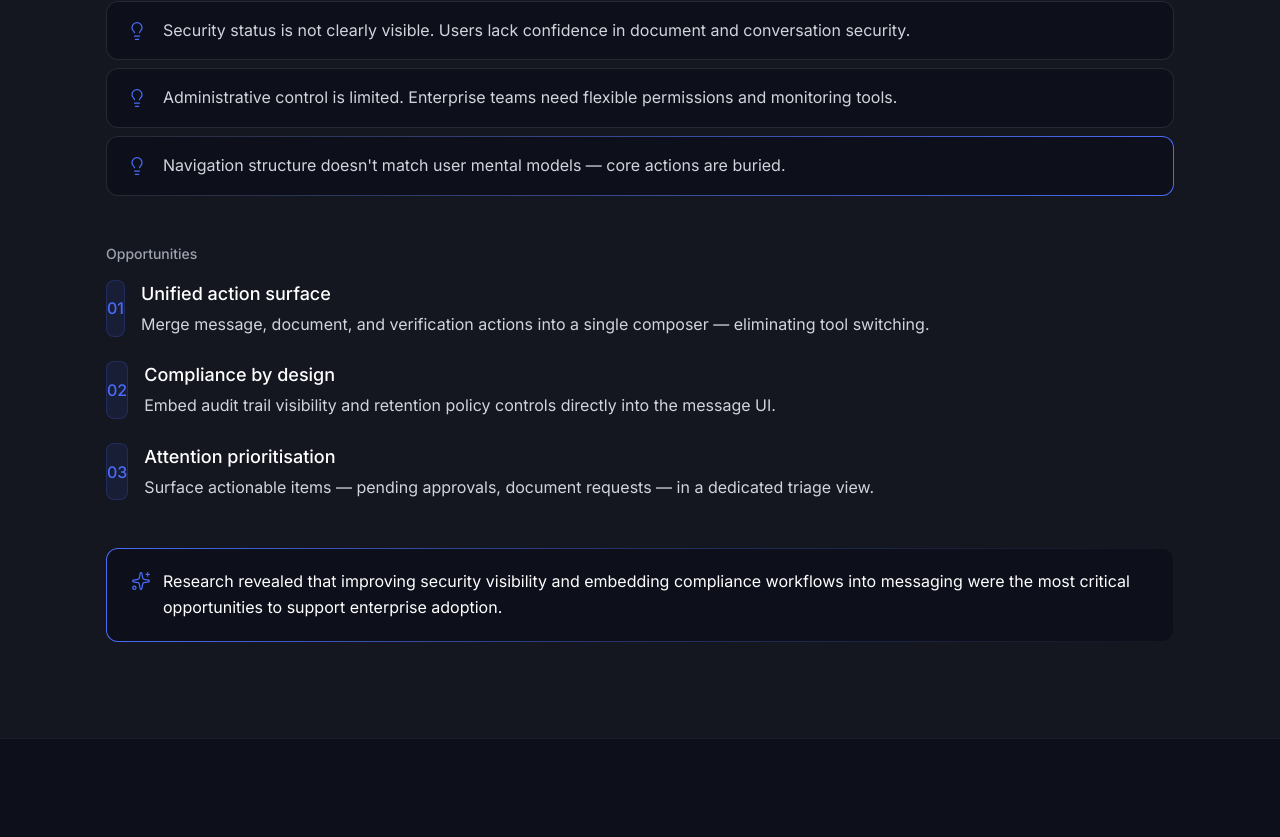
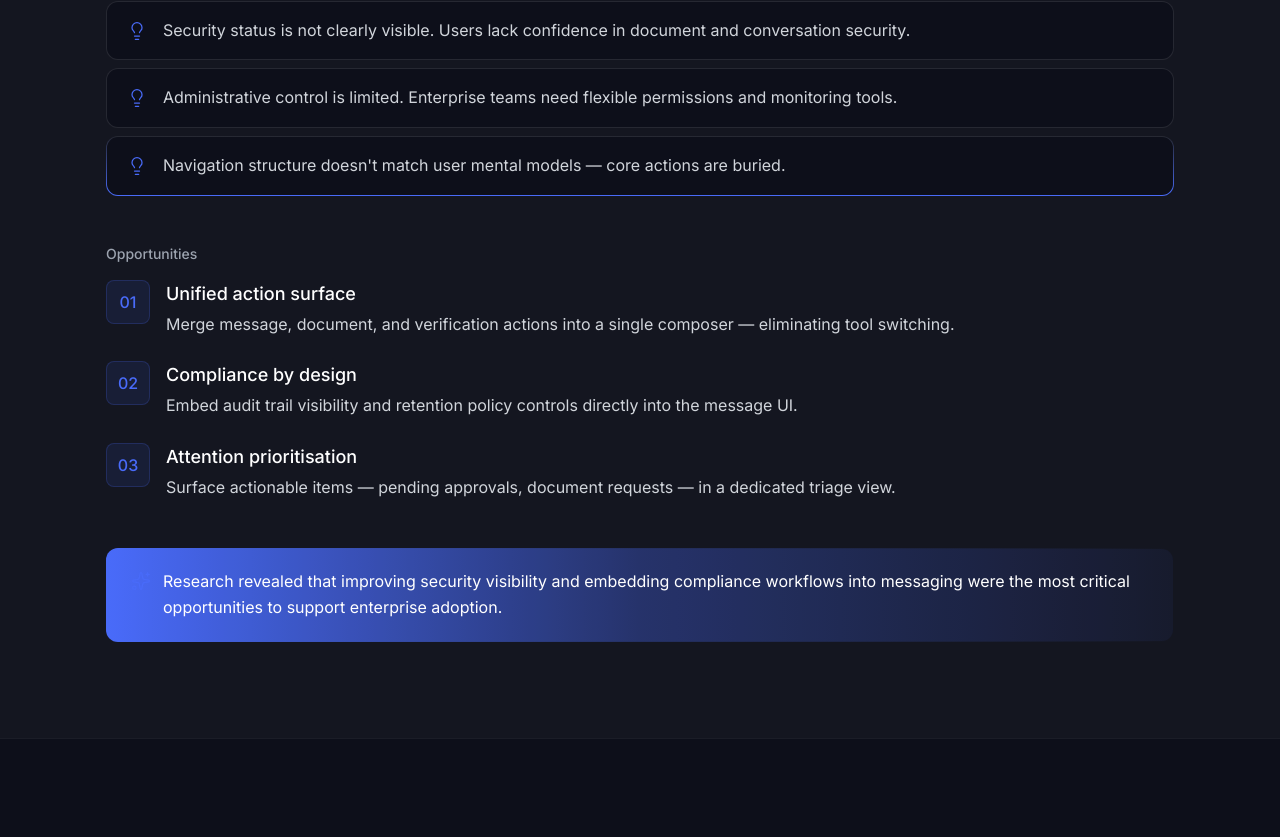
Before and after one commit to AlonaRyzhenko/alyona-portfolio, a Next.js app: page /work/messenger in a window 1280 px wide. Shown: the part 4100-4937 px from the top of the page. Built offline with nearby package versions, Linux system fonts and the light colour scheme.

Commit message:
Refine insights & opportunities: gradient borders, number squares, summary card tint

```diff
--- a/app/work/messenger/MessengerCaseStudy.tsx
+++ b/app/work/messenger/MessengerCaseStudy.tsx
@@ -447,9 +447,9 @@ export default function MessengerCaseStudy() {
                     const isFirst = i === 0;
                     const isLast = i === insights.length - 1;
                     const grad = isFirst
-                      ? "bg-gradient-to-r from-accent to-white/[0.08]"
+                      ? "bg-gradient-to-b from-accent to-white/[0.08]"
                       : isLast
-                      ? "bg-gradient-to-l from-accent to-white/[0.08]"
+                      ? "bg-gradient-to-t from-accent to-white/[0.08]"
                       : "bg-white/[0.08]";
                     return (
                       <motion.div key={text} variants={fadeUp} className={`rounded-xl p-[1px] ${grad}`}>
@@ -468,8 +468,8 @@ export default function MessengerCaseStudy() {
                 <h3 className="text-[#9CA3AF] text-sm font-medium">Opportunities</h3>
                 <div className="flex flex-col gap-6">
                   {opportunities.map((o) => (
-                    <motion.div key={o.num} variants={fadeUp} className="flex items-stretch gap-4">
-                      <span className="aspect-square self-stretch rounded-lg bg-accent/10 border border-accent/20 flex items-center justify-center text-accent font-medium flex-shrink-0">
+                    <motion.div key={o.num} variants={fadeUp} className="flex items-start gap-4">
+                      <span className="w-11 h-11 rounded-lg bg-accent/10 border border-accent/20 flex items-center justify-center text-accent font-medium flex-shrink-0">
                         {o.num}
                       </span>
                       <div>
@@ -483,7 +483,7 @@ export default function MessengerCaseStudy() {
 
               {/* Summary */}
               <motion.div variants={fadeUp} className="rounded-xl p-[1px] bg-gradient-to-r from-accent via-accent/30 to-transparent">
-                <div className="rounded-[11px] bg-bg px-6 py-5 flex items-start gap-3">
+                <div className="rounded-[11px] bg-accent/[0.06] px-6 py-5 flex items-start gap-3">
                   <Sparkles className="w-5 h-5 text-accent flex-shrink-0 mt-0.5" strokeWidth={1.5} />
                   <span className="text-white text-base leading-[1.6]">
                     Research revealed that improving security visibility and embedding compliance workflows into messaging were the most critical opportunities to support enterprise adoption.
```
